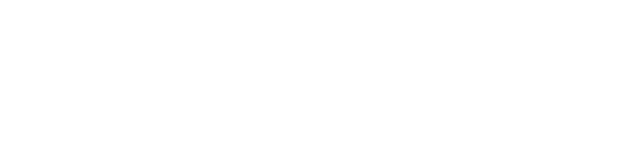
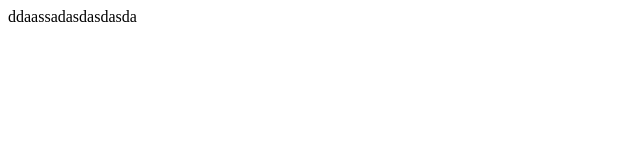
Before and after one commit to siaroga97/WebApplication, a plain HTML site: page app/header/header.html in a window 1280 px wide. Shown: the whole page, without its empty margins (0-640 px from the left). Drawn offline with Linux system fonts and the light colour scheme.

Commit message:
add branch

```diff
--- a/app/header/header.html
+++ b/app/header/header.html
@@ -6,5 +6,7 @@
 </head>
 <body>
 
+	<span> ddaassadasdasdasda</span>
+
 </body>
 </html>
```
